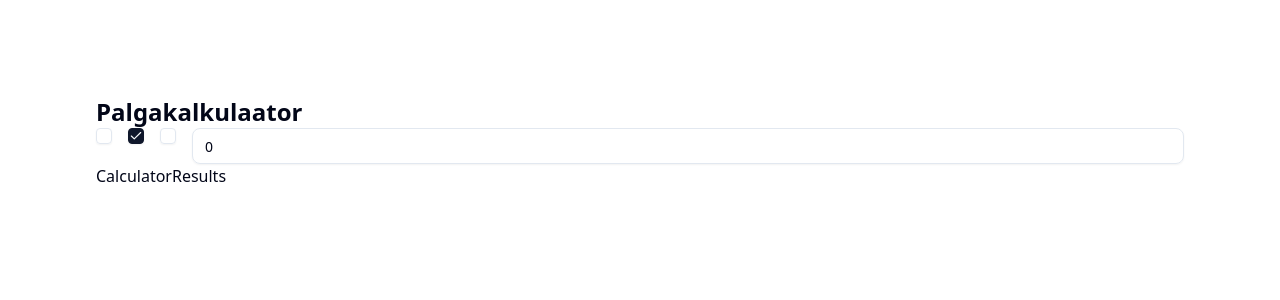
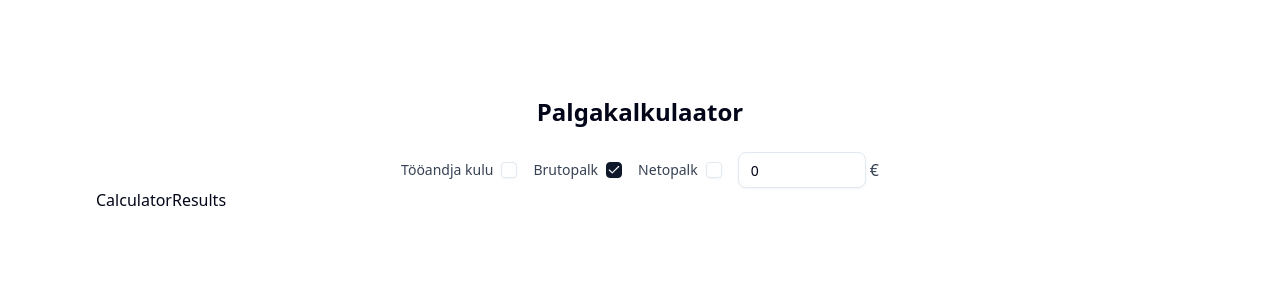
Before and after one commit to SiimKirjanen/palgakalkulaator, a Next.js app: page / in a window 1280 px wide. Shown: the top 300 px of the page. Built offline with nearby package versions, Linux system fonts and the light colour scheme.

Commit message:
checkbox labels, salary input focus event

```diff
--- a/src/app/page.tsx
+++ b/src/app/page.tsx
@@ -3,6 +3,9 @@ import { SalaryCalculator } from "@/components/SalaryCalculator/SalaryCalculator
 export default function Home() {
   return (
     <div>
+      <h1 className="text-2xl font-semibold text-center mb-6">
+        Palgakalkulaator
+      </h1>
       <SalaryCalculator />
     </div>
   );
--- a/src/components/SalaryCalculator/SalaryCalculator.tsx
+++ b/src/components/SalaryCalculator/SalaryCalculator.tsx
@@ -6,7 +6,6 @@ import { CalculatorResults } from "./components/CalculatorResults/CalculatorResu
 export const SalaryCalculator = () => {
   return (
     <div>
-      <h1 className="text-2xl font-bold">Palgakalkulaator</h1>
       <CalculatorControls />
       <CalculatorResults />
     </div>
--- a/src/components/SalaryCalculator/components/CalculatorControls/CalculatorControls.tsx
+++ b/src/components/SalaryCalculator/components/CalculatorControls/CalculatorControls.tsx
@@ -22,37 +22,33 @@ export const CalculatorControls = () => {
     });
   };
 
-  const handleSalaryInputChange = (
-    event: React.ChangeEvent<HTMLInputElement>
-  ) => {
-    const value = event.target.value;
-
-    if (!SALARY_INPUT_REGEX.test(value)) {
+  const handleSalaryInputChange = (input: string) => {
+    if (!SALARY_INPUT_REGEX.test(input)) {
       return; // Ignore invalid input
     }
 
     salaryDispatch({
       type: SET_SALARY_CALCULATOR_INPUT,
-      payload: { salaryInput: value },
+      payload: { salaryInput: input },
     });
   };
 
   return (
-    <div className="flex gap-4">
+    <div className="flex gap-4 justify-center">
       <SalaryTypeCheckbox
-        label="Employer Cost"
+        label="Tööandja kulu"
         salaryType={SalaryType.EMPLOYERCOST}
         currentType={salaryInputType}
         onChange={handleSalaryTypeChange}
       />
       <SalaryTypeCheckbox
-        label="Gross"
+        label="Brutopalk"
         salaryType={SalaryType.GROSS}
         currentType={salaryInputType}
         onChange={handleSalaryTypeChange}
       />
       <SalaryTypeCheckbox
-        label="Net"
+        label="Netopalk"
         salaryType={SalaryType.NET}
         currentType={salaryInputType}
         onChange={handleSalaryTypeChange}
@@ -60,6 +56,7 @@ export const CalculatorControls = () => {
       <SalaryInput
         salaryInput={salaryInput}
         handleSalaryInputChange={handleSalaryInputChange}
+        className="w-32"
       />
     </div>
   );
--- a/src/components/SalaryCalculator/components/SalaryInput/SalaryInput.tsx
+++ b/src/components/SalaryCalculator/components/SalaryInput/SalaryInput.tsx
@@ -2,11 +2,31 @@ import { Input } from "@/components/ui/input";
 
 type Props = {
   salaryInput: string;
-  handleSalaryInputChange: (event: React.ChangeEvent<HTMLInputElement>) => void;
+  handleSalaryInputChange: (input: string) => void;
+  className?: string;
 };
 export const SalaryInput = ({
   salaryInput,
   handleSalaryInputChange,
+  className = "",
 }: Props) => {
-  return <Input value={salaryInput} onChange={handleSalaryInputChange} />;
+  const handleFocus = () => {
+    if (salaryInput === "0") {
+      handleSalaryInputChange("");
+    }
+  };
+  const handleChange = (event: React.ChangeEvent<HTMLInputElement>) => {
+    handleSalaryInputChange(event.target.value);
+  };
+  return (
+    <div className="flex items-center gap-1">
+      <Input
+        value={salaryInput}
+        onChange={handleChange}
+        onFocus={handleFocus}
+        className={className}
+      />
+      <span className="text-gray-700">€</span>
+    </div>
+  );
 };
--- a/src/components/SalaryCalculator/components/SalaryTypeCheckbox/SalaryTypeCheckBox.tsx
+++ b/src/components/SalaryCalculator/components/SalaryTypeCheckbox/SalaryTypeCheckBox.tsx
@@ -12,11 +12,23 @@ export const SalaryTypeCheckbox = ({
   salaryType,
   currentType,
   onChange,
-}: Props) => (
-  <Checkbox
-    checked={currentType === salaryType}
-    onCheckedChange={() => onChange(salaryType)}
-  >
-    {label}
-  </Checkbox>
-);
+}: Props) => {
+  const checkBoxId = `salary-type-${salaryType}`;
+
+  return (
+    <div className="flex items-center gap-2 justify-center">
+      <label
+        className="text-sm font-medium text-gray-700 cursor-pointer"
+        htmlFor={checkBoxId}
+      >
+        {label}
+      </label>
+      <Checkbox
+        checked={currentType === salaryType}
+        onCheckedChange={() => onChange(salaryType)}
+        id={checkBoxId}
+        className="cursor-pointer"
+      />
+    </div>
+  );
+};
```
